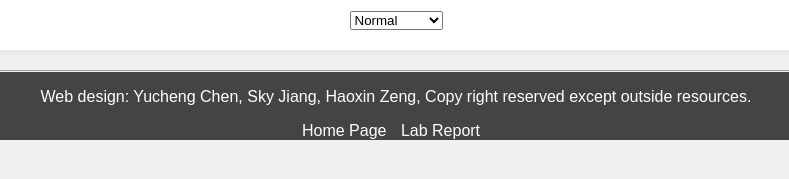
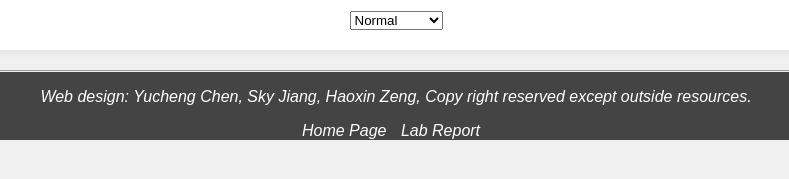
Before and after one commit to uottawa20241seg3125agroup39/Lab3, a plain HTML site: page index.html in a window 1280 px wide. Shown: the part 325-504 px from the top of the page, 244-1033 px from the left. Drawn offline with nearby package versions, Linux system fonts and the light colour scheme.

Commit message:
sign optimize

```diff
--- a/index.html
+++ b/index.html
@@ -191,7 +191,7 @@
     <p class="signature">Web design: Yucheng Chen, Sky Jiang, Haoxin Zeng, Copy right reserved except outside resources.</p>
     <ul class="signature">
         <li><a target="_blank" href="/index.html" title="Lab Home Page">Home Page</a></li>
-        <li><a href="doc/Group39.pdf" title="Download">Lab Report</a> </li>
+        <li><a target="_blank" href="doc/Group39.pdf" title="Download">Lab Report</a> </li>
     </ul>
 </footer>
 </body>
--- a/styles_lab3.css
+++ b/styles_lab3.css
@@ -106,6 +106,7 @@ footer {
 .signature {
     list-style: none;
     padding: 0;
+    font-style: italic;
 }
 
 .signature li {
```
